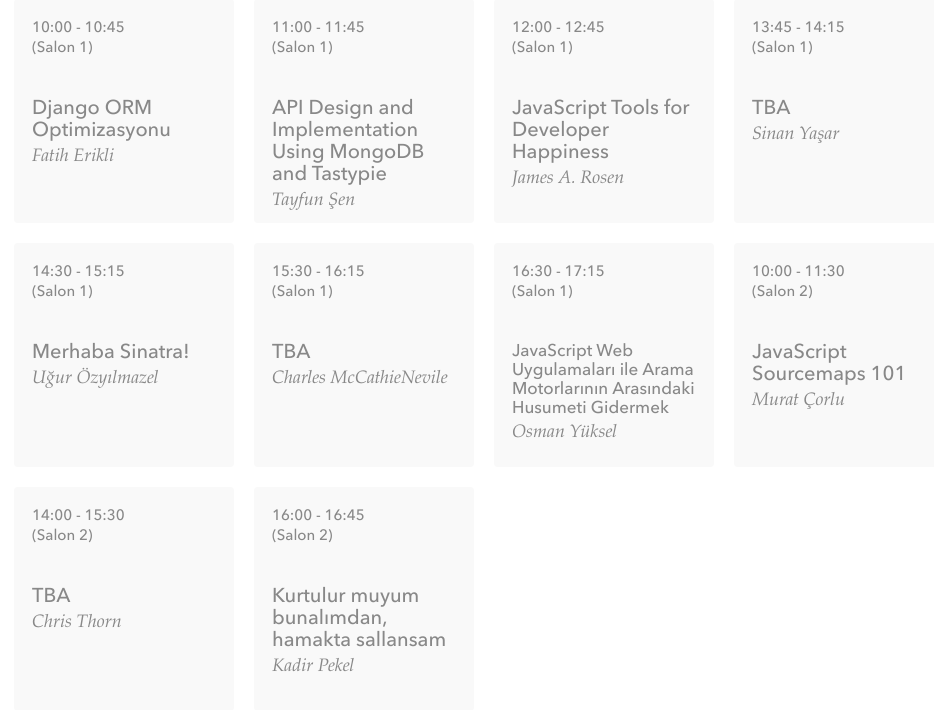
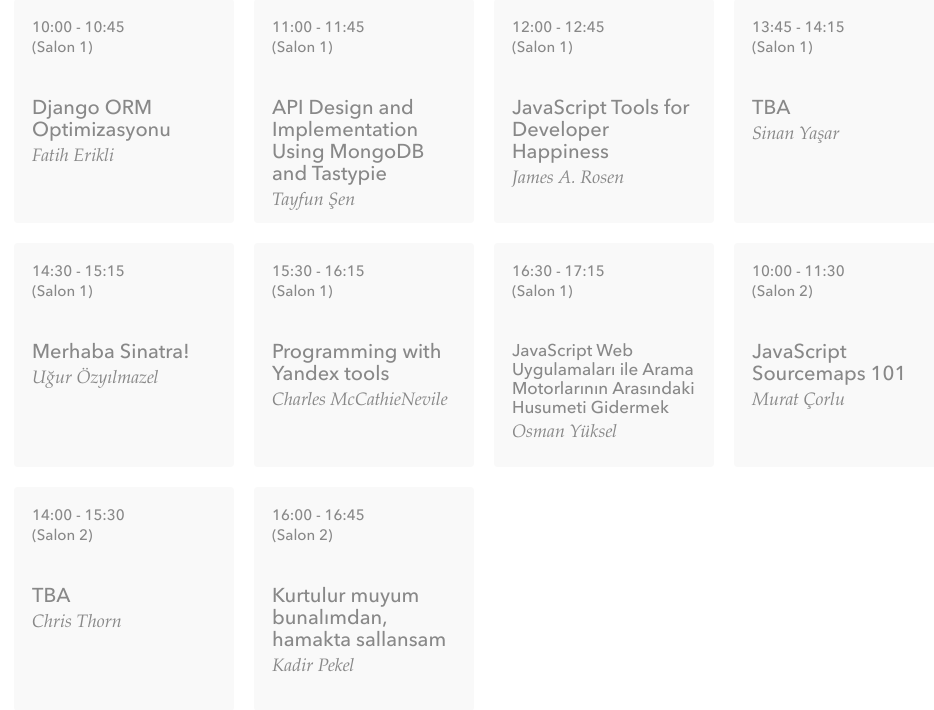
Before and after one commit to anuragbhalla/website, a Python web app: template templates/index.html in a window 1280 px wide. Shown: the part 3123-3833 px from the top of the page, without its empty margins (156-1090 px from the left). Run offline with Jinja, Linux system fonts and the light colour scheme; the template is opened without the code that fills it, so the values that code supplies are empty; some libraries are stand-ins or nearby versions.

Commit message:
Add Charles McCathieNevile's talk name.

```diff
--- a/templates/index.html
+++ b/templates/index.html
@@ -126,7 +126,7 @@
             <li>
                 <span class="time">15:30 - 16:15</span>
                 <span class="saloon">(Salon 1)</span>
-                <h2>TBA</h2>
+                <h2>Programming with Yandex tools</h2>
                 <h3>Charles McCathieNevile</h3>
             </li>
             <li class="small">
```
